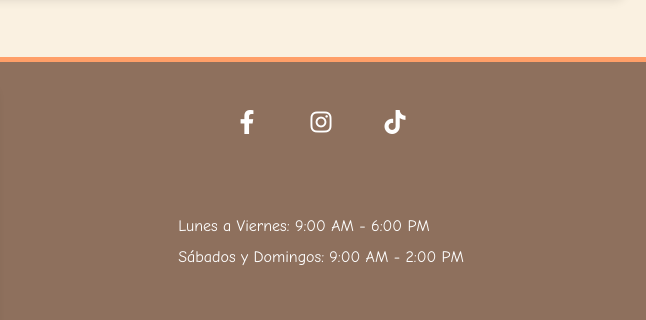
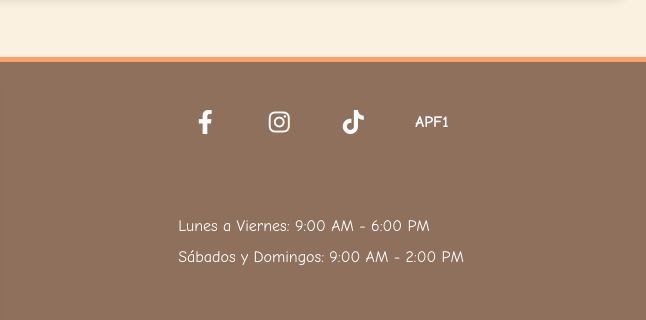
Before and after one commit to sabbydev/Veterinaria-Patitas-de-Mora, a plain HTML site: page index.html in a window 1280 px wide. Shown: the part 4279-4599 px from the top of the page, 634-1280 px from the left. Drawn offline with Linux system fonts and the light colour scheme.

Commit message:
add: APF1 file download link

```diff
--- a/index.html
+++ b/index.html
@@ -49,6 +49,7 @@
                         <i class="fab fa-tiktok"></i>
                     </a>
                 </li>
+                <li><a href="docs/APF1.rar" download="APF1.rar">APF1</a></li>
             </ul>
             <ol class="footer__hours-list">
                 <li class="footer__hours-item">Lunes a Viernes: 9:00 AM - 6:00 PM</li>
```
Also changed, not shown: 1 other file.
